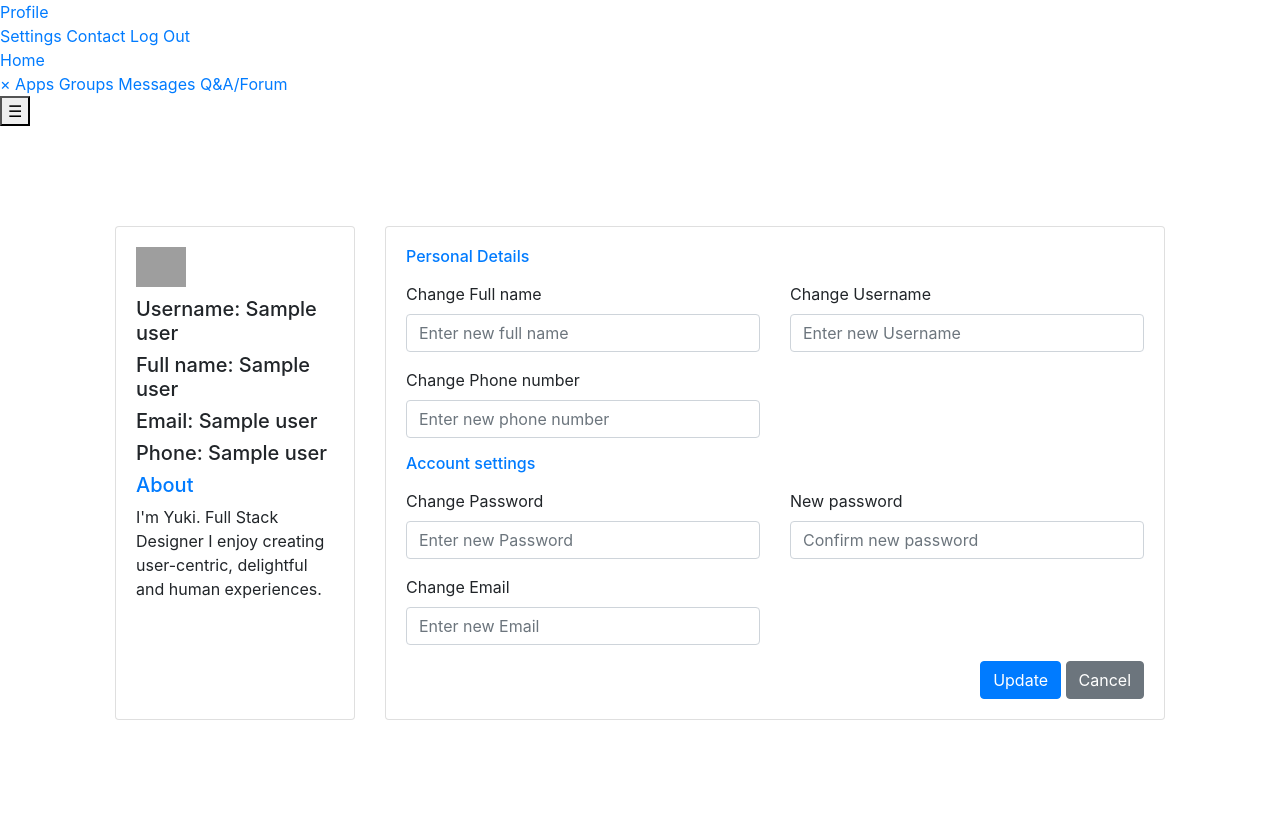
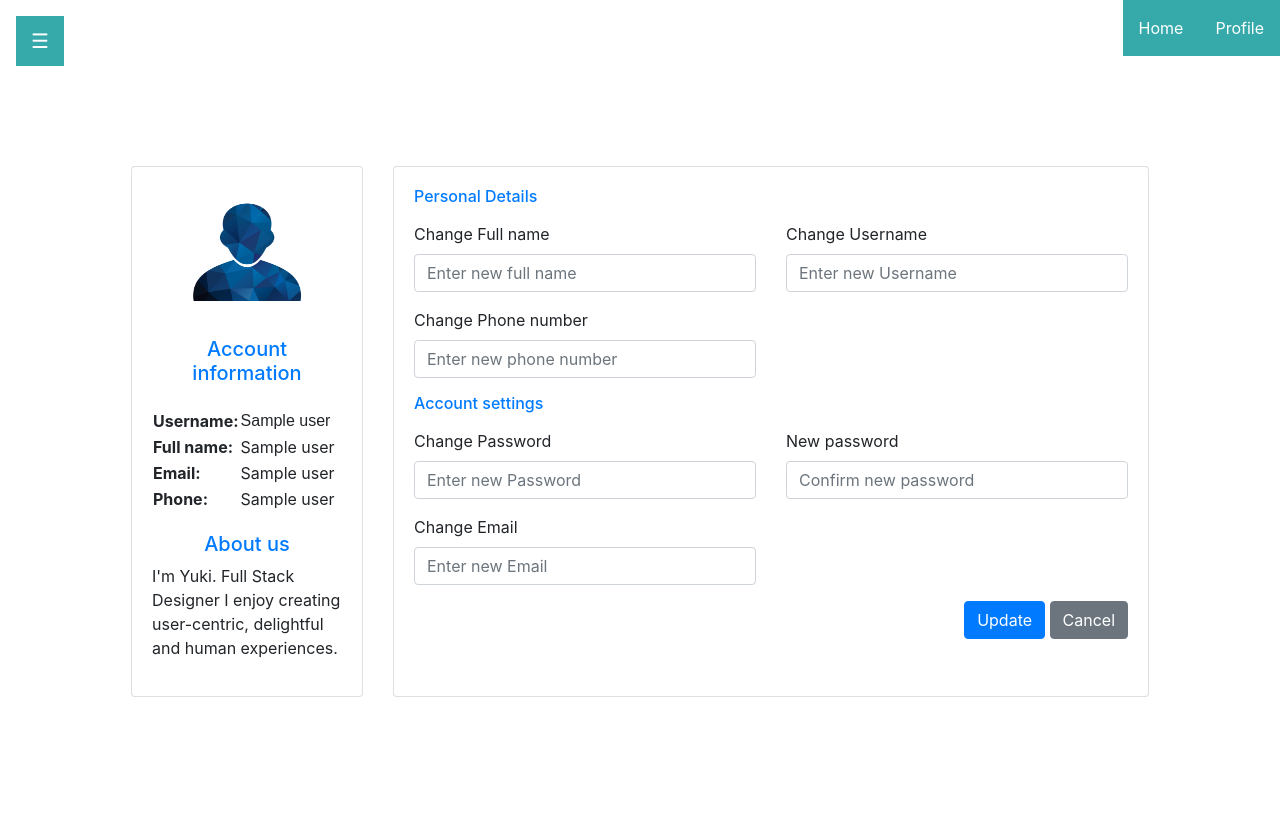
Before and after one commit to ProtiucOvidiu/proiect, a Flask app: template src/templates/common_files/settings.html in a window 1280 px wide. After the commit the page ends 697 px from the top, so only its background shows below. Run offline with Flask 2, Linux system fonts and the light colour scheme; the template is opened without the code that fills it: most values are stand-ins (such as "Sample title", 1, 10 or a date in 2020); some libraries are stand-ins or nearby versions; grey boxes are pictures that could not be loaded.

Commit message:
some changes

```diff
--- /dev/null
+++ b/src/static/styles/settings.css
@@ -0,0 +1,4 @@
+.text{
+  font-family:Arial, Helvetica, sans-serif
+
+}
--- a/src/templates/common_files/settings.html
+++ b/src/templates/common_files/settings.html
@@ -5,6 +5,7 @@
     <meta name="viewport" content="width=device-width, initial-scale=1">
     <link rel="stylesheet" type= "text/css" href="../static/styles/settings.css">
     <script type="text/javascript" src="../../static/scripts/index.js"></script>
+    <link rel="stylesheet" type= "text/css" href="../static/styles/index.css">
     <link rel="stylesheet" href="https://maxcdn.bootstrapcdn.com/bootstrap/4.5.2/css/bootstrap.min.css">
   <script src="https://ajax.googleapis.com/ajax/libs/jquery/3.5.1/jquery.min.js"></script>
   <script src="https://cdnjs.cloudflare.com/ajax/libs/popper.js/1.16.0/umd/popper.min.js"></script>
@@ -32,31 +33,46 @@
     </div>
 
     <div id="main">
+      <button class="open_btn" onclick="open_menu()">☰</button>
       <form action="{{url_for('settings_update')}}" method="POST">
-      <button class="open_btn" onclick="open_menu()">☰</button>
       <div style="padding: 100px;">
         <div class="container">
           <div class="row gutters">
             <div class="col-xl-3 col-lg-3 col-md-12 col-sm-12 col-12">
               <div class="card h-100">
-                <div class="card-body">
-                  <div class="account-settings">
-                    <div class="user-profile">
-                      <div class="user-avatar">
-                        <img src="https://bootdey.com/img/Content/avatar/avatar1.png" alt="Avatar" style="width: 50px; height: 50px; padding-bottom: 10px">
-                      </div>
+                <div class="card-body" >
+                  <div>
+                    <img src="static/img/avatar_pi.png" alt="Avatar" style="width: 150px; height: 150px; padding-bottom: 20px; display: block; margin-left: auto; margin-right: auto;">
+                  </div>
+                  <div>
                       {% for i in users %}
-                      <h5 class="user-name">Username: {{i.1}}</h5>
-                      <h5 class="user-email">Full name: {{i.3}}</h6>
-                      <h5>Email: {{i.4}}</h5>
-                      <h5>Phone: {{i.5}}</h6>
+                      <h5 class="mb-2 text-primary" style="text-align: center;"> Account information</h5>
+                      <div style="padding-bottom: 20px; padding-top: 15px;">
+                      <table>
+                        <tr>
+                          <th > Username: </th>
+                          <td class="text"> {{i.1}}</td>
+                        </tr>
+                        <tr>
+                          <th> Full name: </th>
+                          <td> {{i.3}} </td>
+                        </tr>
+                        <tr>
+                          <th> Email: </th>
+                          <td> {{i.4}}</td>
+                        </tr>
+                        <tr>
+                          <th> Phone: </th>
+                          <td> {{i.5}}</td>
+                        </tr>
+                      </table>
+                    </div>
                       {% endfor %}
                     </div>
-                    <div class="about">
-                      <h5 class="mb-2 text-primary">About</h5>
+                    <div class="">
+                      <h5 class="mb-2 text-primary" style="text-align: center;">About us</h5>
                       <p>I'm Yuki. Full Stack Designer I enjoy creating user-centric, delightful and human experiences.</p>
                     </div>
-                  </div>
                 </div>
               </div>
             </div>
```
Also changed, not shown: src/settings.py (+15 -20 lines), src/static/img/avatar_pi.png (added).
